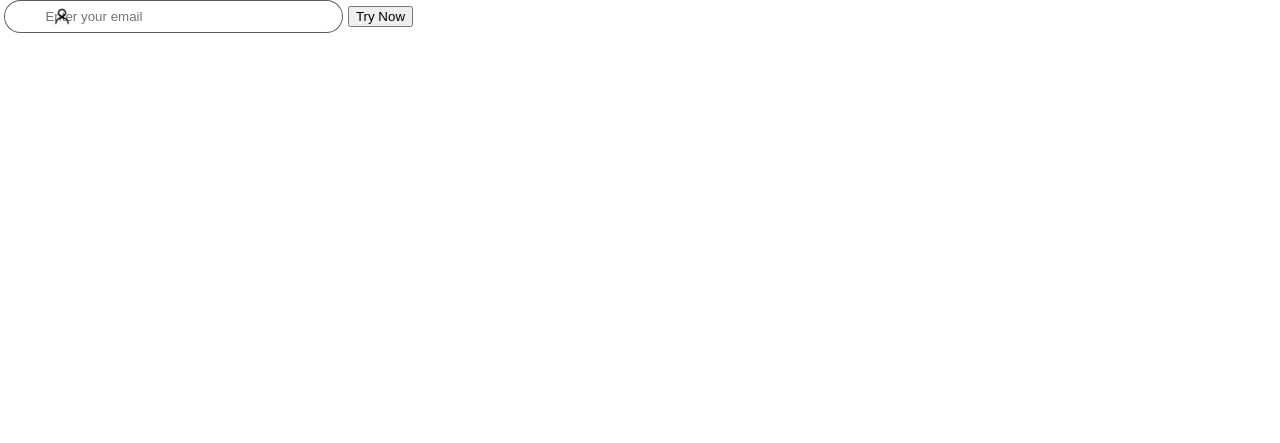
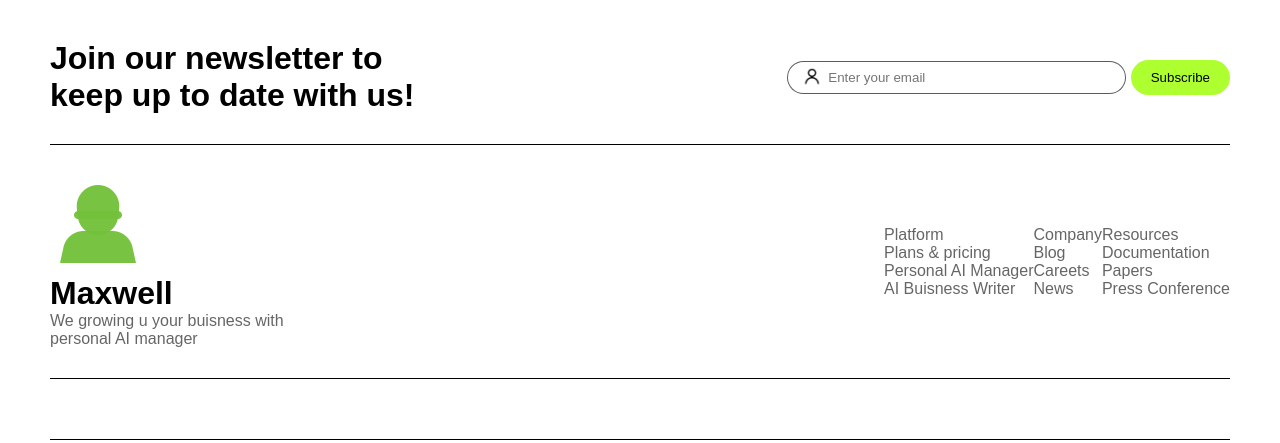
Before and after one commit to MD-HASIB-8/MAXWELL-UI3.0, a plain HTML site: page index.html in a window 1280 px wide. Drawn offline with Linux system fonts and the light colour scheme.

Commit message:
css added

```diff
--- a/index.html
+++ b/index.html
@@ -9,14 +9,47 @@
 </head>
 <body>
     <footer>
-        <div>
+        <div class="foot1">
+            <div>
+                <h1>Join our newsletter to <br>keep up to date with us!</h1>
+            </div>
             <div class="signup">
                 <form>
                     <img src="user" alt="">
                     <input type="email" placeholder="Enter your email" required>
-                    <button type="submit">Try Now</button>
+                    <button type="submit">Subscribe</button>
                 </form>
             </div>
+        </div>
+        <div class="foot2">
+            <div>
+                <img src="./assets/icons8-user-9.png" alt="">
+                <h1>Maxwell</h1>
+                <p>We growing u your buisness with <br>personal AI manager</p>
+            </div>
+            <div class="tow">
+                <div class="fin-1">
+                    <p>Platform</p>
+                    <p>Plans & pricing</p>
+                    <p>Personal AI Manager</p>
+                    <p>AI Buisness Writer</p>
+                </div>
+                <div class="fin-2">
+                    <p>Company</p>
+                    <p>Blog</p>
+                    <p>Careets</p>
+                    <p>News</p>
+                </div>
+                <div class="fin-3">
+                    <p>Resources</p>
+                    <p>Documentation</p>
+                    <p>Papers</p>
+                    <p>Press Conference</p>
+                </div>
+            </div>
+        </div>
+        <div class="foot3">
+
         </div>
     </footer>
 </body>
--- a/style.css
+++ b/style.css
@@ -8,11 +8,21 @@
 body{
     white-space: nowrap;
     overflow-x: hidden;
+    margin: 10px 50px;
 }
 input{
+    border: 1px solid rgba(0, 0, 0, 0.639);
+    padding: 8px 120px 8px 40px;
     border-radius: 20px;
-    padding: 8px 120px 8px 40px;
-    border: 1px solid rgba(0, 0, 0, 0.639);
+}
+button{
+    background: greenyellow;
+    border-radius: 20px;
+    padding: 10px 20px;
+    border: none;
+}
+p{
+    opacity: 60%;
 }
 form::before{
     background: url("./assets/icons8-user-96.png") no-repeat center/contain;
@@ -24,3 +34,13 @@ form::before{
     left: 4%;
     top: 6px;
 }
+.signup,.tow{
+    align-items: center;
+    display: flex;
+}
+.foot1 ,.foot2,.foot3{
+    border-bottom: 1px solid black;
+    justify-content: space-between;
+    padding: 30px 0px;
+    display: flex;
+}
```
